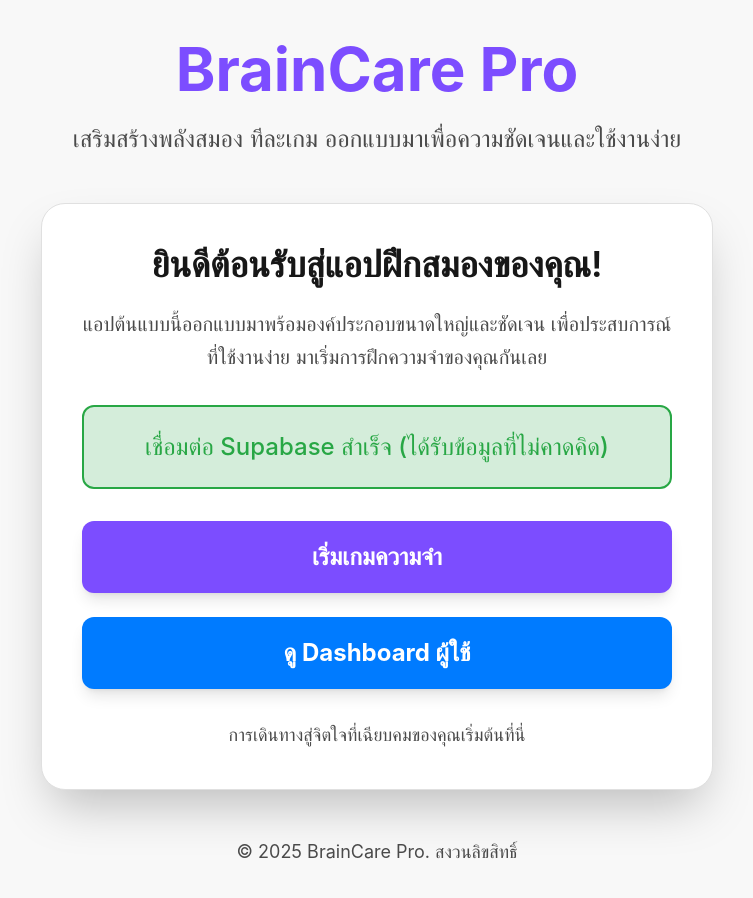
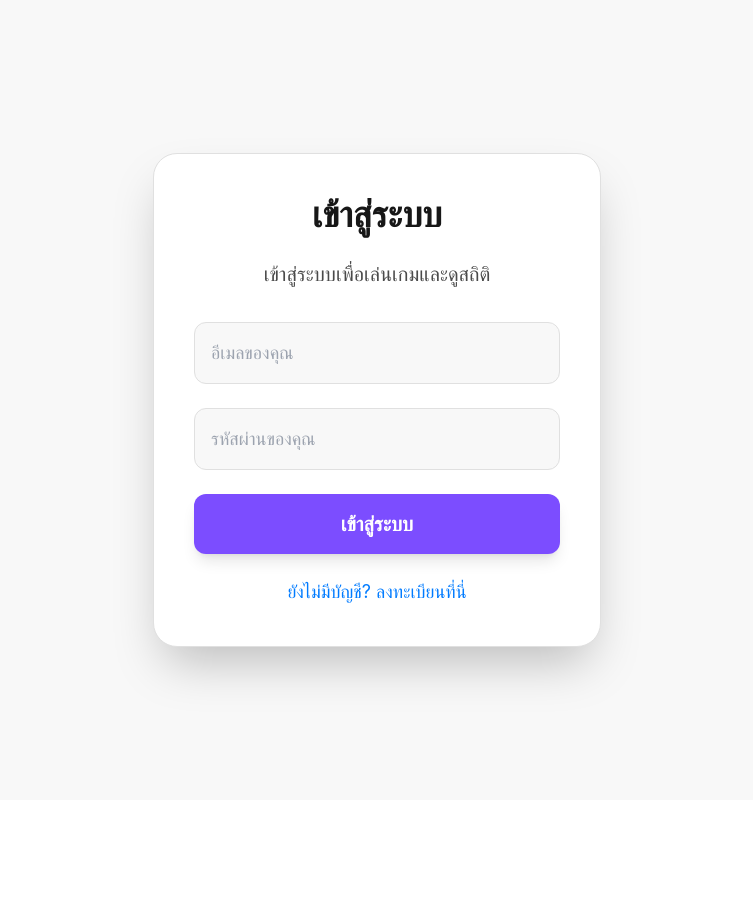
Before and after one commit to 9Somboon/brain-care, a React (Vite) app: page / in a window 1280 px wide. Shown: the whole page, without its empty margins (263-1016 px from the left). After the commit the page ends 800 px from the top, so only its background shows below. Built offline with nearby package versions, Linux system fonts and the light colour scheme; no server answers; the database is empty.

Commit message:
Initial commit

```diff
--- a/src/App.jsx
+++ b/src/App.jsx
@@ -1,18 +1,39 @@
 import React, { useState, useEffect } from 'react';
 import { supabase } from './supabaseClient';
 import MemoryGame from './MemoryGame';
-import UserDashboard from './UserDashboard'; // Import UserDashboard
+import UserDashboard from './UserDashboard';
+import Auth from './Auth'; // Import Auth component
 
 function App() {
-  console.log('App.jsx loaded - Version with User Dashboard integration');
+  const [session, setSession] = useState(null);
+  const [loading, setLoading] = useState(true); // New loading state for auth
   const [message, setMessage] = useState('กำลังเชื่อมต่อกับ Supabase...');
   const [isConnected, setIsConnected] = useState(false);
   const [isGameStarted, setIsGameStarted] = useState(false);
-  const [isUserDashboardVisible, setIsUserDashboardVisible] = useState(false); // New state for user dashboard
+  const [isUserDashboardVisible, setIsUserDashboardVisible] = useState(false);
 
+  useEffect(() => {
+    // Check initial session
+    supabase.auth.getSession().then(({ data: { session } }) => {
+      setSession(session);
+      setLoading(false);
+    });
+
+    // Subscribe to auth state changes
+    const { data: { subscription } } = supabase.auth.onAuthStateChange((_event, session) => {
+      setSession(session);
+      setLoading(false);
+    });
+
+    // Cleanup subscription
+    return () => subscription.unsubscribe();
+  }, []);
+
+  // Existing connection check (can run in parallel or after auth check)
   useEffect(() => {
     const checkSupabaseConnection = async () => {
       try {
+        // This is a good way to check connection without needing a real table
         const { error } = await supabase.from('non_existent_table').select('*').limit(1);
         if (error && error.code === '42P01') {
           setMessage('เชื่อมต่อ Supabase แล้ว! พร้อมสร้างแอปฝึกสมองของคุณ');
@@ -33,6 +54,24 @@ function App() {
     checkSupabaseConnection();
   }, []);
 
+  if (loading) {
+    return (
+      <div className="min-h-screen flex items-center justify-center bg-background text-text">
+        <p className="text-2xl text-primary">กำลังโหลด...</p>
+      </div>
+    );
+  }
+
+  // If no session, show the authentication form
+  if (!session) {
+    return (
+      <div className="min-h-screen flex items-center justify-center p-8 bg-background text-text">
+        <Auth />
+      </div>
+    );
+  }
+
+  // If session exists, render the main app content
   if (isGameStarted) {
     return <MemoryGame onBack={() => setIsGameStarted(false)} />;
   }
@@ -41,17 +80,15 @@ function App() {
     return <UserDashboard onBack={() => setIsUserDashboardVisible(false)} />;
   }
 
+  const handleSignOut = async () => {
+    const { error } = await supabase.auth.signOut();
+    if (error) {
+      console.error('Error signing out:', error.message);
+    }
+  };
+
   return (
     <div className="min-h-screen flex flex-col items-center justify-center p-8 bg-background text-text">
-      <header className="w-full max-w-4xl text-center mb-12">
-        <h1 className="text-6xl font-bold text-primary mb-4 leading-tight">
-          BrainCare Pro
-        </h1>
-        <p className="text-2xl text-textSecondary max-w-2xl mx-auto">
-          เสริมสร้างพลังสมอง ทีละเกม ออกแบบมาเพื่อความชัดเจนและใช้งานง่าย
-        </p>
-      </header>
-
       <main className="bg-surface p-10 rounded-3xl shadow-2xl max-w-2xl w-full text-center border border-border">
         <h2 className="text-4xl font-semibold text-text mb-6">
           ยินดีต้อนรับสู่แอปฝึกสมองของคุณ!
@@ -83,16 +120,21 @@ function App() {
           >
             ดู Dashboard ผู้ใช้
           </button>
+
+          <button
+            className="bg-error hover:bg-error/90 text-white font-bold py-5 px-10 rounded-xl text-2xl transition-all duration-300 ease-in-out shadow-lg
+                       focus:outline-none focus:ring-4 focus:ring-error/50 focus:ring-offset-2 focus:ring-offset-surface
+                       active:scale-98"
+            onClick={handleSignOut}
+          >
+            ออกจากระบบ
+          </button>
         </div>
 
         <p className="text-lg text-textSecondary mt-8">
           การเดินทางสู่จิตใจที่เฉียบคมของคุณเริ่มต้นที่นี่
         </p>
       </main>
-
-      <footer className="mt-12 text-textSecondary text-lg">
-        &copy; {new Date().getFullYear()} BrainCare Pro. สงวนลิขสิทธิ์
-      </footer>
     </div>
   );
 }
--- /dev/null
+++ b/src/Auth.jsx
@@ -0,0 +1,100 @@
+import React, { useState } from 'react';
+import { supabase } from './supabaseClient';
+
+function Auth() {
+  const [loading, setLoading] = useState(false);
+  const [email, setEmail] = useState('');
+  const [password, setPassword] = useState('');
+  const [message, setMessage] = useState('');
+  const [isSignUp, setIsSignUp] = useState(false); // To toggle between sign up and sign in
+
+  const handleAuth = async (event) => {
+    event.preventDefault();
+    setLoading(true);
+    setMessage('');
+
+    let error;
+    if (isSignUp) {
+      const { error: signUpError } = await supabase.auth.signUp({
+        email,
+        password,
+        options: {
+          emailRedirectTo: window.location.origin, // Redirect back to current page after email confirmation (if enabled)
+          data: {
+            // You can add user metadata here if needed
+          }
+        }
+      });
+      error = signUpError;
+      if (!error) {
+        setMessage('ลงทะเบียนสำเร็จ! โปรดเข้าสู่ระบบ');
+        setIsSignUp(false); // Switch to sign in after successful signup
+      }
+    } else {
+      const { error: signInError } = await supabase.auth.signInWithPassword({
+        email,
+        password,
+      });
+      error = signInError;
+    }
+
+    if (error) {
+      setMessage(`ข้อผิดพลาด: ${error.message}`);
+    }
+    setLoading(false);
+  };
+
+  return (
+    <div className="bg-surface p-10 rounded-3xl shadow-2xl max-w-md w-full text-center border border-border">
+      <h2 className="text-4xl font-semibold text-text mb-6">
+        {isSignUp ? 'ลงทะเบียน' : 'เข้าสู่ระบบ'}
+      </h2>
+      <p className="text-xl text-textSecondary mb-8 leading-relaxed">
+        {isSignUp ? 'สร้างบัญชีใหม่เพื่อเริ่มฝึกสมอง' : 'เข้าสู่ระบบเพื่อเล่นเกมและดูสถิติ'}
+      </p>
+
+      <form onSubmit={handleAuth} className="flex flex-col space-y-6">
+        <input
+          className="p-4 rounded-xl bg-background border border-border text-text text-lg focus:outline-none focus:ring-2 focus:ring-primary"
+          type="email"
+          placeholder="อีเมลของคุณ"
+          value={email}
+          onChange={(e) => setEmail(e.target.value)}
+          required
+        />
+        <input
+          className="p-4 rounded-xl bg-background border border-border text-text text-lg focus:outline-none focus:ring-2 focus:ring-primary"
+          type="password"
+          placeholder="รหัสผ่านของคุณ"
+          value={password}
+          onChange={(e) => setPassword(e.target.value)}
+          required
+        />
+        <button
+          className="bg-primary hover:bg-primary/90 text-white font-bold py-4 px-8 rounded-xl text-xl transition-all duration-300 ease-in-out shadow-lg
+                     focus:outline-none focus:ring-4 focus:ring-primary/50 focus:ring-offset-2 focus:ring-offset-surface
+                     active:scale-98"
+          type="submit"
+          disabled={loading}
+        >
+          {loading ? 'กำลังดำเนินการ...' : (isSignUp ? 'ลงทะเบียน' : 'เข้าสู่ระบบ')}
+        </button>
+      </form>
+
+      {message && (
+        <p className={`mt-6 text-lg font-medium ${message.includes('ข้อผิดพลาด') ? 'text-error' : 'text-success'}`}>
+          {message}
+        </p>
+      )}
+
+      <button
+        className="mt-6 text-secondary hover:underline text-lg"
+        onClick={() => setIsSignUp(!isSignUp)}
+      >
+        {isSignUp ? 'มีบัญชีอยู่แล้ว? เข้าสู่ระบบ' : 'ยังไม่มีบัญชี? ลงทะเบียนที่นี่'}
+      </button>
+    </div>
+  );
+}
+
+export default Auth;
--- a/src/MemoryGame.jsx
+++ b/src/MemoryGame.jsx
@@ -113,10 +113,13 @@ function MemoryGame({ onBack }) {
   // Function to save game session to Supabase
   const saveGameSession = async (score, time_taken_seconds, flips) => {
     try {
+      const { data: { user } } = await supabase.auth.getUser(); // Get current user
+      const userId = user ? user.id : null; // Get user ID, or null if not logged in
+
       const { data, error } = await supabase
         .from('game_sessions')
         .insert([
-          { score, time_taken_seconds, flips }
+          { score, time_taken_seconds, flips, user_id: userId } // Pass user_id
         ]);
 
       if (error) {
--- a/src/UserDashboard.jsx
+++ b/src/UserDashboard.jsx
@@ -290,10 +290,6 @@ const UserDashboard = ({ onBack }) => {
       >
         กลับสู่หน้าหลัก
       </button>
-
-      <footer className="mt-12 text-textSecondary text-lg">
-        &copy; {new Date().getFullYear()} BrainCare Pro. สงวนลิขสิทธิ์
-      </footer>
     </div>
   );
 };
```
Also changed, not shown: 3 other files (tests, documents, lock files or other folders).
